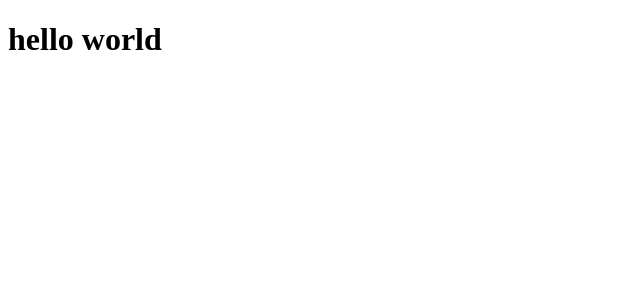
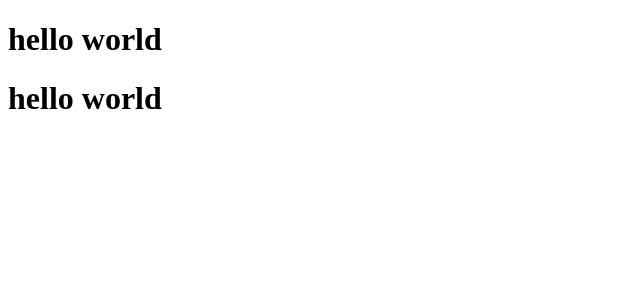
Before and after one commit to grawash/cv-application, a React (Create React App) app: page / in a window 1280 px wide. Shown: the top 300 px of the page, without its empty margins (0-640 px from the left). Built offline with nearby package versions, Linux system fonts and the light colour scheme.

Commit message:
added files for general layout

```diff
--- a/src/App.js
+++ b/src/App.js
@@ -1,9 +1,12 @@
 import React, { Component } from "react";
+import InputSide from "./components/InputSide";
+import Preview from "./components/Preview";
 class App extends Component {
   render() {
     return (
       <div>
-        <h1>hello world</h1>
+        <InputSide />
+        <Preview />
       </div>
     );
   }
--- /dev/null
+++ b/src/components/InputSide.js
@@ -0,0 +1,11 @@
+import React, { Component } from "react";
+class InputSide extends Component {
+  render() {
+    return (
+      <div>
+        <h1>hello world</h1>
+      </div>
+    );
+  }
+}
+export default InputSide;
--- /dev/null
+++ b/src/components/Preview.js
@@ -0,0 +1,11 @@
+import React, { Component } from "react";
+class Preview extends Component {
+  render() {
+    return (
+      <div>
+        <h1>hello world</h1>
+      </div>
+    );
+  }
+}
+export default Preview;
```
